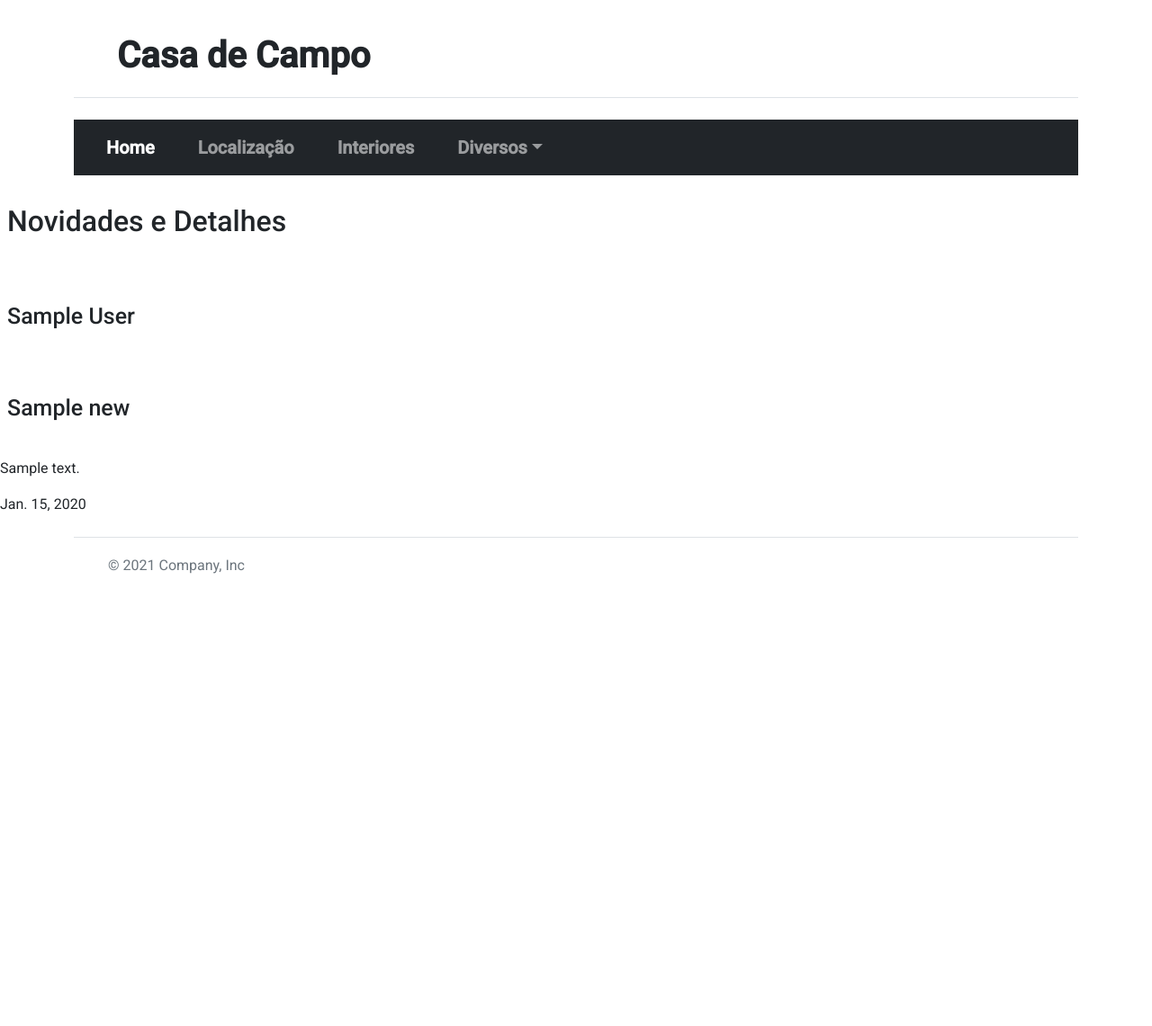
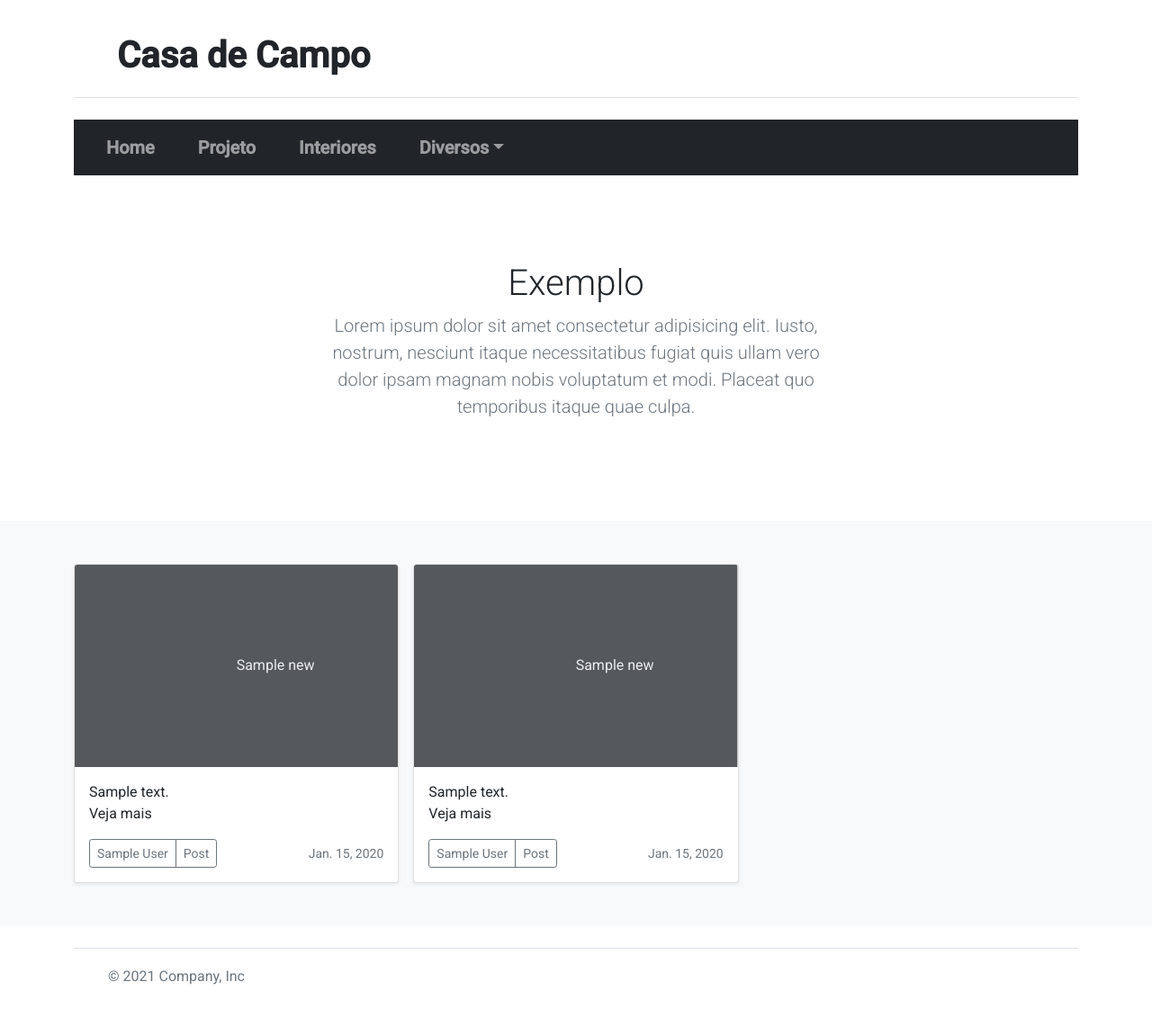
Before and after one commit to clowdcap/mysite, a Django app: template templates/news_details.html in a window 1280 px wide. Shown: the whole page at 90% size. Before the commit the page ends 638 px from the top, so only its background shows below. Run offline with Django 3.2, Linux system fonts and the light colour scheme; the template is opened without the code that fills it: values that come from a table or form of the project are taken from there, others are empty; tables that the repository leaves empty hold one stand-in row (values such as "Sample post"); some libraries are stand-ins or nearby versions.

Commit message:
Update Front-End
Update na pagina ''details''

```diff
--- a/News/views.py
+++ b/News/views.py
@@ -34,9 +34,12 @@ def contato(request):
 
 
 def news_details(request):
+
     obj = News.objects.get(id=1)
+    obj_2 = News.objects.get(id=2)
     context = {
-        "object": obj
+        "object": obj,
+        "object_2": obj_2,
     }
     return render(request, "news_details.html", context)
 
--- a/templates/contato.html
+++ b/templates/contato.html
@@ -1,6 +1,6 @@
 {% extends 'base.html' %}
 
-{% block title %} CONTATO {% endblock %}
+{% block title %}INTERIORES{% endblock %}
 
 
 
--- a/templates/navbar.html
+++ b/templates/navbar.html
@@ -21,10 +21,10 @@
           <div class="collapse navbar-collapse" id="navbarsExample04">
             <ul class="navbar-nav me-auto mb-2 mb-md-0">
               <li class="nav-item">
-                <a class="nav-link active" aria-current="page" href="{% url 'home' %}">Home</a>
+                <a class="nav-link" aria-current="page" href="{% url 'home' %}">Home</a>
               </li>
               <li class="nav-item">
-                <a class="nav-link" href="{% url 'details' %}">Localização</a>
+                <a class="nav-link" href="{% url 'details' %}">Projeto</a>
               </li>
               <li class="nav-item">
                 <a class="nav-link" href="{% url 'contato' %}">Interiores</a>
--- a/templates/news_details.html
+++ b/templates/news_details.html
@@ -1,21 +1,66 @@
 {% extends 'base.html' %}
 
-{% block title %} NEWS AND DETAILS {% endblock %}
+{% block title %} PROJETO {% endblock %}
 
 
 {% block content %}
 
-<h2>Novidades e Detalhes</h2>
+<!-- CAPA -->
+<section class="py-5 text-center container">
+    <div class="row py-lg-5">
+        <div class="col-lg-6 col-md-8 mx-auto">
+            <h1 class="fw-light">Exemplo</h1>
+            <p class="lead text-muted">Lorem ipsum dolor sit amet consectetur adipisicing elit. Iusto, nostrum, nesciunt itaque necessitatibus fugiat quis ullam vero dolor ipsam magnam nobis voluptatum et modi. Placeat quo temporibus itaque quae culpa.    </p>
+        </div>
+    </div>
+</section>
 
-<h3>{{object.author}}</h3>
-<h3>{{object.title}}</h3>
-<p>{{object.description}}</p>
-<p>{{object.pub_date}}</p>
+
+<!-- CARD BOX -->
+<div class="album py-5 bg-light">
+    <div class="container">
+        <div class="row row-cols-1 row-cols-sm-2 row-cols-md-3 g-3">
+
+
+
+            <div class="col">
+                <div class="card shadow-sm">
+                    <svg class="bd-placeholder-img card-img-top" width="100%" height="225" xmlns="http://www.w3.org/2000/svg" role="img" aria-label="Marcador de posição: miniatura" preserveAspectRatio="xMidYMid slice" focusable="false"><title>Placeholder</title><rect width="100%" height="100%" fill="#55595c"></rect><text x="50%" y="50%" fill="#eceeef" dy=".3em">{{object.title}}</text></svg>
+
+                    <div class="card-body">
+                    <p class="card-text"><font style="vertical-align: inherit;"><font style="vertical-align: inherit;">{{object.description}}</font><font style="vertical-align: inherit;"> <br>Veja mais</font></font></p>
+                        <div class="d-flex justify-content-between align-items-center">
+                            <div class="btn-group">
+                                <button type="button" class="btn btn-sm btn-outline-secondary"><font style="vertical-align: inherit;"><font style="vertical-align: inherit;">{{object.author}}</font></font></button>
+                                <button type="button" class="btn btn-sm btn-outline-secondary"><font style="vertical-align: inherit;"><font style="vertical-align: inherit;">Post</font></font></button>
+                            </div>
+                            <small class="text-muted"><font style="vertical-align: inherit;"><font style="vertical-align: inherit;">{{object.pub_date}}</font></font></small>
+                        </div>
+                    </div>
+                </div>
+            </div>
+
+            <div class="col">
+                <div class="card shadow-sm">
+                    <svg class="bd-placeholder-img card-img-top" width="100%" height="225" xmlns="http://www.w3.org/2000/svg" role="img" aria-label="Marcador de posição: miniatura" preserveAspectRatio="xMidYMid slice" focusable="false"><title>Placeholder</title><rect width="100%" height="100%" fill="#55595c"></rect><text x="50%" y="50%" fill="#eceeef" dy=".3em">{{object_2.title}}</text></svg>
+
+                    <div class="card-body">
+                    <p class="card-text"><font style="vertical-align: inherit;"><font style="vertical-align: inherit;">{{object_2.description}}</font><font style="vertical-align: inherit;"> <br>Veja mais</font></font></p>
+                        <div class="d-flex justify-content-between align-items-center">
+                            <div class="btn-group">
+                                <button type="button" class="btn btn-sm btn-outline-secondary"><font style="vertical-align: inherit;"><font style="vertical-align: inherit;">{{object_2.author}}</font></font></button>
+                                <button type="button" class="btn btn-sm btn-outline-secondary"><font style="vertical-align: inherit;"><font style="vertical-align: inherit;">Post</font></font></button>
+                            </div>
+                            <small class="text-muted"><font style="vertical-align: inherit;"><font style="vertical-align: inherit;">{{object_2.pub_date}}</font></font></small>
+                        </div>
+                    </div>
+                </div>
+            </div>
+
+
+
+        </div>
+    </div>
+</div>
 
 {% endblock %}
-
-<!--
-author
-title
-description
--->
```
